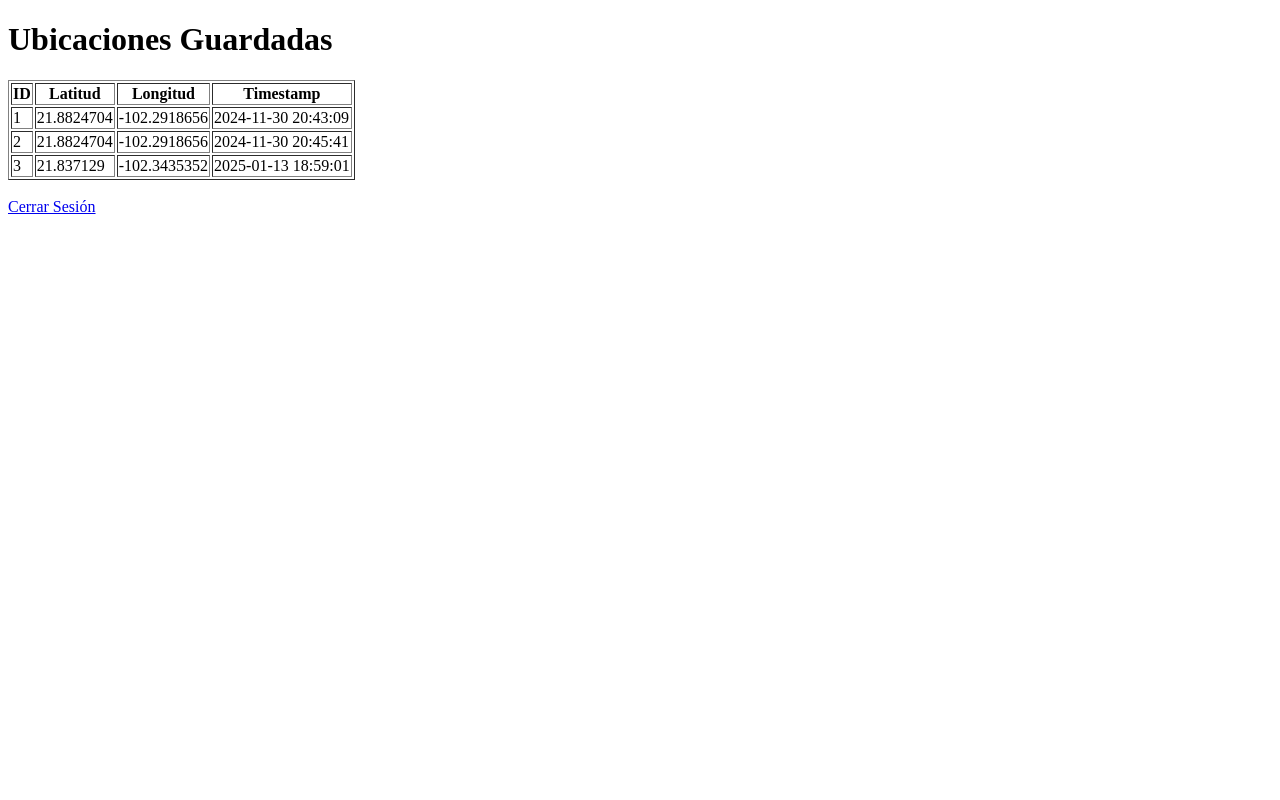
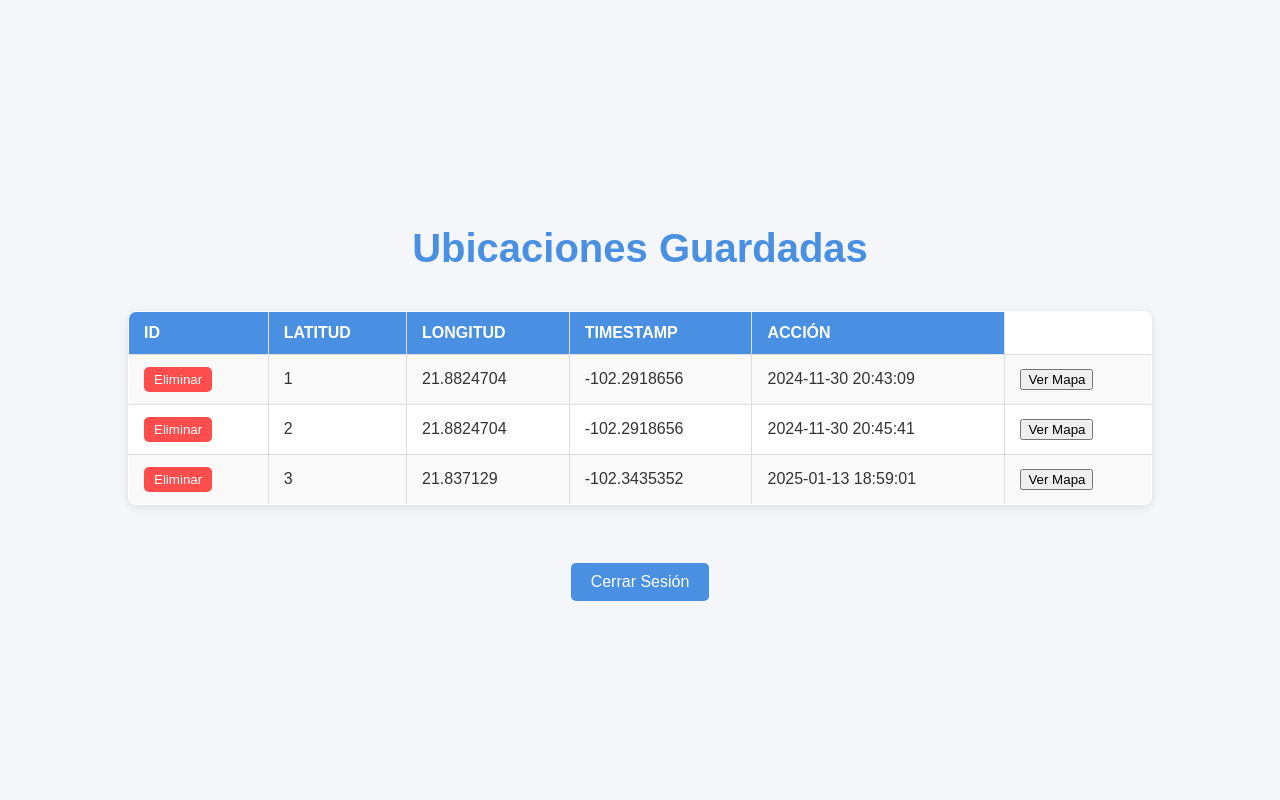
Before and after one commit to Rzztr/Athenea_desktop, a Flask app: page /consulta in a window 1280 px wide. Run offline with Flask 3, Linux system fonts and the light colour scheme; a user stored in the database is signed in; some libraries are stand-ins or nearby versions.

Commit message:
git respaldo

```diff
--- a/app.py
+++ b/app.py
@@ -1,14 +1,29 @@
 from flask import Flask, render_template, request, redirect, url_for, session, jsonify
 from flask_sqlalchemy import SQLAlchemy
 from datetime import datetime
+import os
 
 app = Flask(__name__)
 app.secret_key = 'mi_clave_secreta'
 
 # Configuración de la base de datos SQLite
-app.config['SQLALCHEMY_DATABASE_URI'] = 'sqlite:///ubicaciones.db'
+BASE_DIR = os.path.abspath(os.path.dirname(__file__))  # Ruta base del proyecto
+INSTANCE_DIR = os.path.join(BASE_DIR, 'instance')  # Ruta de la carpeta instance
+DB_PATH = os.path.join(INSTANCE_DIR, 'ubicaciones.db')  # Ruta completa a la base de datos
+
+app.config['SQLALCHEMY_DATABASE_URI'] = f"sqlite:///{DB_PATH}"
 app.config['SQLALCHEMY_TRACK_MODIFICATIONS'] = False
+
+# Inicializar la base de datos
 db = SQLAlchemy(app)
+
+# Modelo para almacenar usuarios
+class Usuario(db.Model):
+    __tablename__ = 'usuarios'  # Nombre explícito de la tabla existente
+    id = db.Column(db.Integer, primary_key=True)
+    usuario = db.Column(db.String(50), unique=True, nullable=False)
+    password = db.Column(db.String(50), nullable=False)
+    tipo = db.Column(db.String(20), nullable=False)
 
 # Modelo para almacenar ubicaciones
 class Ubicacion(db.Model):
@@ -19,45 +34,67 @@ class Ubicacion(db.Model):
 
 # Crear las tablas en la base de datos si no existen
 with app.app_context():
-    db.create_all()
+    if not os.path.exists(INSTANCE_DIR):
+        os.makedirs(INSTANCE_DIR)  # Crear carpeta instance si no existe
+    db.create_all()  # Crear tablas en la base de datos
 
 # Ruta de inicio
 @app.route('/')
 def index():
     if 'usuario' in session:
-        return redirect(url_for('enviar'))
+        if session['tipo'] == 'operador':
+            return redirect(url_for('consulta'))
+        elif session['tipo'] == 'ciudadano':
+            return redirect(url_for('enviar'))
     return redirect(url_for('login'))
 
 # Ruta de login
 @app.route('/login', methods=['GET', 'POST'])
 def login():
     if request.method == 'POST':
-        usuario = request.form['usuario']
-        password = request.form['password']
+        username = request.form.get('username')
+        password = request.form.get('password')
 
-        if usuario == 'admin' and password == '1234':
-            session['usuario'] = usuario
-            return redirect(url_for('enviar'))
-        return "Credenciales incorrectas", 401
+        if not username or not password:
+            return "Faltan datos de inicio de sesión", 400
+
+        # Consultar la base de datos para encontrar el usuario
+        user = Usuario.query.filter_by(usuario=username).first()
+
+        # Verificar si se encontró el usuario y si la contraseña coincide
+        if user and user.password == password:
+            session['usuario'] = username
+            session['tipo'] = user.tipo  # Guardar el tipo de usuario en la sesión
+
+            # Redirigir según el tipo de usuario
+            if user.tipo == 'operador':
+                return redirect(url_for('consulta'))  # Redirigir a consulta para operadores
+            elif user.tipo == 'ciudadano':
+                return redirect(url_for('enviar'))  # Redirigir a enviar ubicación para ciudadanos
+        else:
+            return "Credenciales incorrectas", 401
 
     return render_template('login.html')
 
 # Ruta para enviar ubicación
 @app.route('/enviar', methods=['GET'])
 def enviar():
-    if 'usuario' not in session:
+    if 'usuario' not in session or session['tipo'] != 'ciudadano':
         return redirect(url_for('login'))
     return render_template('enviar_ubicacion.html')
 
 # Ruta para recibir la ubicación enviada (POST)
 @app.route('/enviar_ubicacion', methods=['POST'])
 def enviar_ubicacion():
-    if 'usuario' not in session:
+    if 'usuario' not in session or session['tipo'] != 'ciudadano':
         return redirect(url_for('login'))
 
     data = request.get_json()
     latitud = data.get('latitud')
     longitud = data.get('longitud')
+
+    if latitud is None or longitud is None:
+        return jsonify({"error": "Faltan datos de ubicación"}), 400
 
     nueva_ubicacion = Ubicacion(
         latitud=latitud,
@@ -69,10 +106,10 @@ def enviar_ubicacion():
 
     return jsonify({"mensaje": "Ubicación guardada con éxito"})
 
-# Ruta para mostrar las ubicaciones
+# Ruta para mostrar las ubicaciones (solo para operadores)
 @app.route('/consulta', methods=['GET'])
 def consulta():
-    if 'usuario' not in session:
+    if 'usuario' not in session or session['tipo'] != 'operador':
         return redirect(url_for('login'))
 
     ubicaciones = Ubicacion.query.all()
@@ -82,7 +119,8 @@ def consulta():
 @app.route('/logout')
 def logout():
     session.pop('usuario', None)
+    session.pop('tipo', None)
     return redirect(url_for('login'))
 
 if __name__ == '__main__':
-    app.run(debug=True, host='127.0.0.1', port=5000)
+    app.run(debug=True, host='0.0.0.0', port=5000)
--- /dev/null
+++ b/requirements.txt
@@ -0,0 +1,5 @@
+Flask==2.3.2
+Flask-SQLAlchemy==3.0.5
+Werkzeug==2.3.7
+Flask-WTF==1.1.1
+WTForms==3.1.0
--- /dev/null
+++ b/static/script_consultas.js
@@ -0,0 +1,73 @@
+
+function mostrarMapa(latitud, longitud) {
+    console.log("Latitud:", latitud, "Longitud:", longitud); // Depuración
+
+    const modal = document.getElementById("mapModal");
+    modal.style.display = "block";
+
+    const mapa = new google.maps.Map(document.getElementById("map"), {
+        center: { lat: parseFloat(latitud), lng: parseFloat(longitud) },
+        zoom: 15,
+    });
+
+    new google.maps.Marker({
+        position: { lat: parseFloat(latitud), lng: parseFloat(longitud) },
+        map: mapa,
+    });
+}
+
+function cerrarMapa() {
+    const modal = document.getElementById("mapModal");
+    modal.style.display = "none";
+}
+
+// Asociar eventos a los botones
+document.addEventListener("DOMContentLoaded", () => {
+    const mapButtons = document.querySelectorAll(".mapButton");
+    const closeButton = document.querySelector(".closeButton");
+
+    // Asignar evento a cada botón "Ver Mapa"
+    mapButtons.forEach(button => {
+        button.addEventListener("click", () => {
+            const lat = button.getAttribute("data-lat");
+            const lng = button.getAttribute("data-lng");
+            mostrarMapa(lat, lng);
+        });
+    });
+
+    // Evento para cerrar el modal
+    closeButton.addEventListener("click", cerrarMapa);
+});
+// Función para eliminar una ubicación
+function eliminarUbicacion(id, rowElement) {
+    if (confirm("¿Estás seguro de que deseas eliminar esta ubicación?")) {
+        fetch(`/eliminar_ubicacion/${id}`, {
+            method: 'DELETE',
+        })
+            .then(response => response.json())
+            .then(data => {
+                if (data.mensaje) {
+                    alert(data.mensaje);
+                    // Eliminar la fila de la tabla
+                    rowElement.remove();
+                }
+            })
+            .catch(error => {
+                console.error("Error al eliminar la ubicación:", error);
+                alert("Hubo un error al intentar eliminar la ubicación.");
+            });
+    }
+}
+
+// Asignar eventos a los botones "Eliminar"
+document.addEventListener("DOMContentLoaded", () => {
+    const deleteButtons = document.querySelectorAll(".deleteButton");
+
+    deleteButtons.forEach(button => {
+        button.addEventListener("click", () => {
+            const id = button.getAttribute("data-id");
+            const rowElement = button.closest("tr"); // La fila completa
+            eliminarUbicacion(id, rowElement);
+        });
+    });
+});
--- /dev/null
+++ b/static/style_consultas.css
@@ -0,0 +1,122 @@
+/* Estilo general */
+body {
+    font-family: 'Arial', sans-serif;
+    background-color: #f4f6f9;
+    color: #333;
+    margin: 0;
+    padding: 0;
+    display: flex;
+    flex-direction: column;
+    align-items: center;
+    justify-content: center;
+    min-height: 100vh;
+}
+
+/* Título */
+h1 {
+    font-size: 2.5em;
+    color: #4a90e2;
+    margin-bottom: 20px;
+}
+
+/* Tabla */
+table {
+    width: 80%;
+    border-collapse: collapse;
+    margin: 20px 0;
+    box-shadow: 0 2px 8px rgba(0, 0, 0, 0.1);
+    background-color: #fff;
+    border-radius: 8px;
+    overflow: hidden;
+}
+
+table th, table td {
+    padding: 12px 15px;
+    text-align: left;
+    border: 1px solid #ddd;
+}
+
+table th {
+    background-color: #4a90e2;
+    color: #fff;
+    font-weight: bold;
+    text-transform: uppercase;
+}
+
+table tr:nth-child(even) {
+    background-color: #f9f9f9;
+}
+
+table tr:hover {
+    background-color: #f1f5fc;
+    cursor: pointer;
+}
+
+/* Enlace */
+a {
+    display: inline-block;
+    margin-top: 20px;
+    text-decoration: none;
+    font-size: 1em;
+    color: #fff;
+    background-color: #4a90e2;
+    padding: 10px 20px;
+    border-radius: 5px;
+    transition: background-color 0.3s ease;
+}
+
+a:hover {
+    background-color: #357ab8;
+}
+
+/* Responsivo */
+@media (max-width: 768px) {
+    table {
+        width: 100%;
+        font-size: 0.9em;
+    }
+
+    h1 {
+        font-size: 2em;
+    }
+
+    a {
+        font-size: 0.9em;
+        padding: 8px 15px;
+    }
+}
+#mapModal {
+    display: none;
+    position: fixed;
+    top: 0;
+    left: 0;
+    width: 100%;
+    height: 100%;
+    background-color: rgba(0, 0, 0, 0.8);
+    z-index: 1000;
+}
+
+#mapContainer {
+    width: 80%;
+    height: 80%;
+    margin: 5% auto;
+    background: white;
+    border-radius: 10px;
+}
+
+#map {
+    width: 100%;
+    height: 100%;
+}
+button.deleteButton {
+    background-color: #FF4C4C;
+    color: white;
+    border: none;
+    padding: 5px 10px;
+    cursor: pointer;
+    border-radius: 5px;
+}
+
+button.deleteButton:hover {
+    background-color: #CC0000;
+}
--- a/templates/consulta.html
+++ b/templates/consulta.html
@@ -3,6 +3,9 @@
 <head>
     <meta charset="UTF-8">
     <title>Consulta de Ubicaciones</title>
+    <link rel="stylesheet" href="{{ url_for('static', filename='style_consultas.css') }}">
+    <script src="https://maps.googleapis.com/maps/api/js?key=AIzaSyBDaeWicvigtP9xPv919E-RNoxfvC-Hqik"></script>
+    <script src="{{ url_for('static', filename='script_consultas.js') }}" defer></script>
 </head>
 <body>
     <h1>Ubicaciones Guardadas</h1>
@@ -12,17 +15,32 @@
             <th>Latitud</th>
             <th>Longitud</th>
             <th>Timestamp</th>
+            <th>Acción</th>
         </tr>
-        {% for ubicacion in ubicaciones %}
+        {% for ubicaciones in ubicaciones %}
         <tr>
-            <td>{{ ubicacion.id }}</td>
-            <td>{{ ubicacion.latitud }}</td>
-            <td>{{ ubicacion.longitud }}</td>
-            <td>{{ ubicacion.timestamp }}</td>
+            <td>
+                <button class="deleteButton" data-id="{{ ubicaciones.id }}">Eliminar</button>
+            </td>
+            <td>{{ ubicaciones.id }}</td>
+            <td>{{ ubicaciones.latitud }}</td>
+            <td>{{ ubicaciones.longitud }}</td>
+            <td>{{ ubicaciones.timestamp }}</td>
+            <td>
+                <button class="mapButton" data-lat="{{ ubicaciones.latitud }}" data-lng="{{ ubicaciones.longitud }}">Ver Mapa</button>
+            </td>
         </tr>
         {% endfor %}
     </table>
     <br>
     <a href="{{ url_for('logout') }}">Cerrar Sesión</a>
+
+    <!-- Modal para mostrar el mapa -->
+    <div id="mapModal">
+        <div id="mapContainer">
+            <button class="closeButton">Cerrar</button>
+            <div id="map"></div>
+        </div>
+    </div>
 </body>
 </html>
```
Also changed, not shown: static/script_mapa.js (added, +70 -0 lines), static/style_locator.css (added, +75 -0 lines), static/style_login.css (added, +82 -0 lines), templates/enviar_ubicacion.html (+3 -81 lines), templates/login.html (+7 -7 lines), templates/style_locator.css (deleted, +0 -18 lines), README.md, instance/ubicaciones.db, static/images/Athenea.jpeg (added), ubicaciones.db (deleted), 4 other files.
